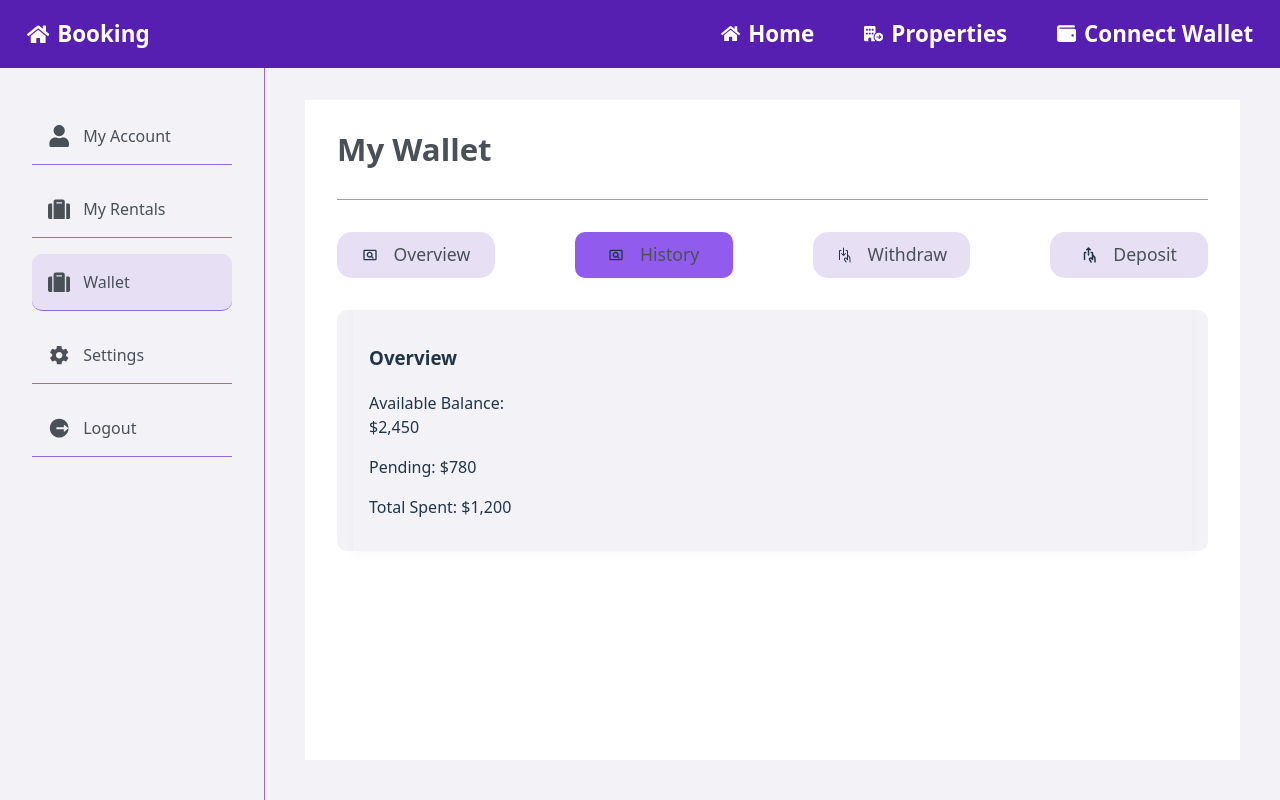
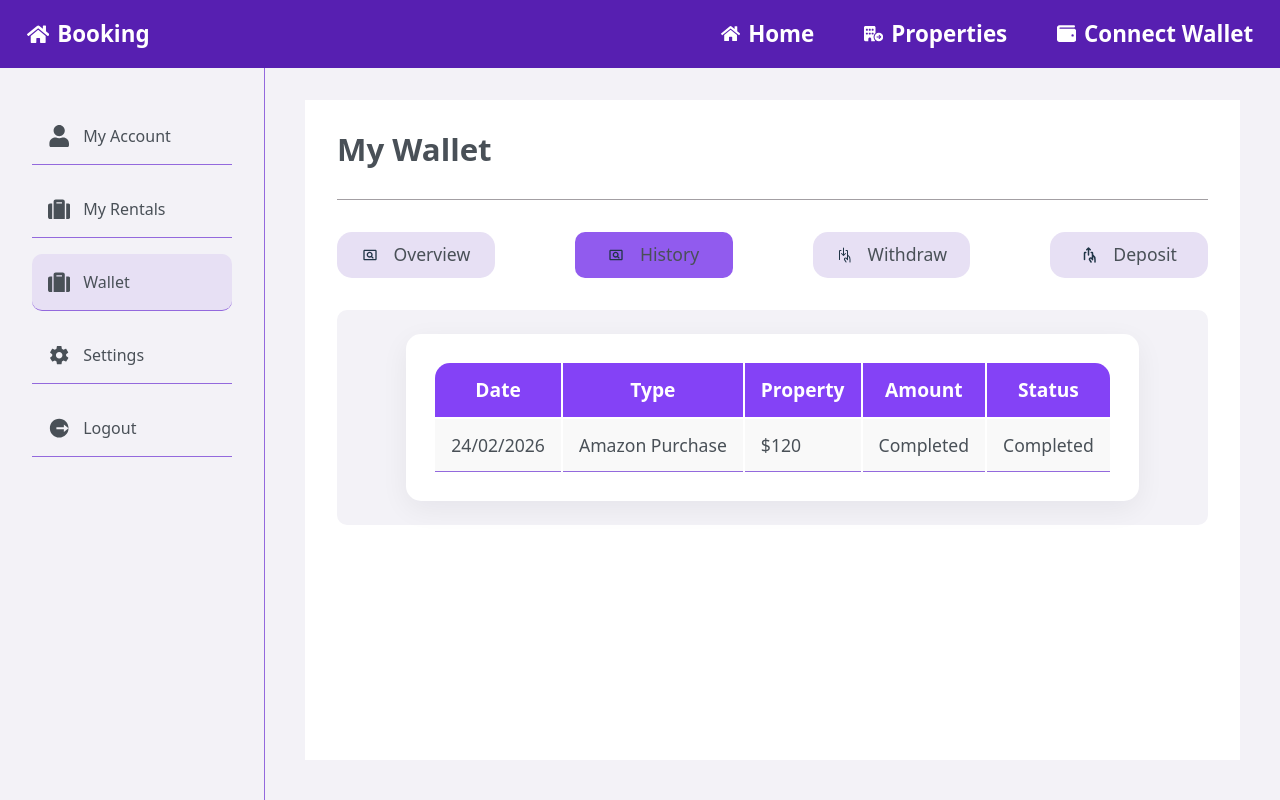
Before and after one commit to RoxanaCorches/Licenta_Frontend, a React (Vite) app: page /myWallet in a window 1280 px wide. Both pictures are taken after a click on the element "History". Built offline with nearby package versions, Linux system fonts and the light colour scheme.

Commit message:
pagina my account, my rentals, my wallet, history

```diff
--- a/src/App.css
+++ b/src/App.css
@@ -1251,46 +1251,109 @@ body {
 
 /* WALLET*/
 /* overview*/
+.wallet-card {
+  display: flex;
+  flex-direction: row;
+  justify-content: space-around;
+  align-items: center;
+}
+
 .overview {
   display: flex;
   flex-direction: row;
-  justify-content: space-between;
-  gap: 20px;
+  gap: 5rem;
   padding: 20px;
 }
 
 .card {
+  display: flex;
+  flex-direction: column;
   width: 300px;
   border-radius: 10px;
-  box-shadow: 0 2px 6px rgba(0,0,0,0.2);
-  display: flex;
-  flex-direction: column;
+  box-shadow: 0 2px 6px rgba(21, 21, 21, 0.2);
+
 }
 
 .card-header-balance,
 .card-header-pending,
 .card-header-spend {
-  background-color: #4CAF50; /* sau alta culoare specifica */
+  display: flex;
+  align-items: center;
+  justify-content: center;
   color: white;
   padding: 10px;
-  text-align: center;
+  font-size: 1.2rem;
   font-weight: bold;
+  height: 40px;
+  gap: 1rem;
+}
 
-  /* Fix pentru text pe orizontala */
-  writing-mode: horizontal-tb; /* forțează textul să fie orizontal */
-  white-space: nowrap;          /* nu sparge textul pe mai multe linii */
-  display: flex;                /* centrare verticală și orizontală */
-  align-items: center;
-  justify-content: center;
-  height: 50px;                 /* lățime uniformă a header-ului */
+.card-header-balance {
+  background: linear-gradient(100deg, #2fab33 0%, #9de8a0 90%);
+}
+
+.card-header-pending {
+  background: linear-gradient(100deg, #e8ce57 0%, #f6f081 90%);
+}
+
+.card-header-spend {
+   background: linear-gradient(100deg, #e76464 0%, #eeb5b5 90%);
 }
 
 /* Body-ul cardului */
 .card-body {
-  background-color: #f0f0f0;
+  background-color: white;
+  font-size: 2rem;
+  font-weight: bold;
   color: #333;
-  padding: 15px;
+  padding: 14px;
   text-align: center;
-  font-size: 1.2em;
-  flex-grow: 1; /* face cardul sa fie uniform daca vrei sa ajustezi inaltimea totala */
 }
+
+
+
+.history-container {
+  background-color: white;
+  padding: 1.7rem;
+  margin: 1.5rem 2rem;
+  border-radius: 15px;
+  box-shadow: 0 8px 28px rgba(19, 24, 36, 0.06);
+}
+
+.history-table {
+  width: 100%;
+  font-size: 1rem;
+}
+
+.history-table thead th {
+  background-color: #8442f6;
+  color: white;
+  padding: 0.8rem 1rem;
+  font-size: 1.2rem;
+  font-weight: bold;
+}
+
+.history-table thead th:first-child {
+  border-top-left-radius: 15px;
+}
+
+.history-table thead th:last-child {
+  border-top-right-radius: 15px;
+}
+
+.history-table tbody tr {
+  background-color: #f9f9f9;
+}
+
+
+.history-table tbody tr:hover {
+  background-color: #eef2ff;
+}
+
+.history-table tbody td {
+  padding: 0.8rem 1rem;
+  border-bottom: 1px solid #9369dd;
+  color: #495057;
+  font-size: 1.1rem;
+  font-weight: 500;
+}
--- a/src/components/wallet/HistoryTab.jsx
+++ b/src/components/wallet/HistoryTab.jsx
@@ -1,10 +1,30 @@
 export default function HistoryTab() {
     return(
-        <div>
-    <h3>Overview</h3>
-    <p>Available Balance: $2,450</p>
-    <p>Pending: $780</p>
-    <p>Total Spent: $1,200</p>
-  </div>
+
+    <div className="history-container">
+      <table className="history-table">
+        <thead>
+          <tr>
+            <th>Date</th>
+            <th>Type</th>
+            <th>Property</th>
+            <th>Amount</th>
+            <th>Status</th>
+          </tr>
+        </thead>
+        <tbody>
+          <tr>
+            <td>24/02/2026</td>
+            <td>Amazon Purchase</td>
+            <td>$120</td>
+            <td>Completed</td>
+            <td>Completed</td>
+          </tr>
+
+
+
+        </tbody>
+      </table>
+    </div>
     );
 }
--- a/src/components/wallet/OverviewTab.jsx
+++ b/src/components/wallet/OverviewTab.jsx
@@ -1,18 +1,31 @@
+import { FaWallet } from "react-icons/fa";
+import { BsHourglassSplit } from "react-icons/bs";
+import { FaCreditCard } from "react-icons/fa";
+
 export default function OverviewTab() {
     return(
         <div className="overview">
             <div className="card">
-                <div className="card-header-balance">Available Balance</div>
+                <div className="card-header-balance">
+                    <FaWallet />
+                    <p>Available Balance</p>
+                </div>
                 <div className="card-body">$2,450</div>
             </div>
 
             <div className="card">
-                <div className="card-header-pending">Pending</div>
+                <div className="card-header-pending">
+                     <BsHourglassSplit />
+                    <p>Pending Earnings</p>
+                    </div>
                 <div className="card-body">$780</div>
             </div>
 
             <div className="card">
-                <div className="card-header-spend">Total Spent</div>
+                <div className="card-header-spend">
+                    <FaCreditCard />
+                    <p>Total Spent</p>
+                </div>
                 <div className="card-body">$1,200</div>
             </div>
         </div>
--- a/src/pages/MyWalletPage.jsx
+++ b/src/pages/MyWalletPage.jsx
@@ -60,7 +60,7 @@ export default function MyWalletPage() {
 
                             <div className="rentals-content">
                                {bookings.length > 0 ? (
-                                <div className="rental-card">
+                                <div className="wallet-card">
                                     {active === "overview" && <OverviewTab />}
                                     {active === "history" && <HistoryTab/>}
                                     {active === "withdraw" && <WithdrawTab/>}
```
